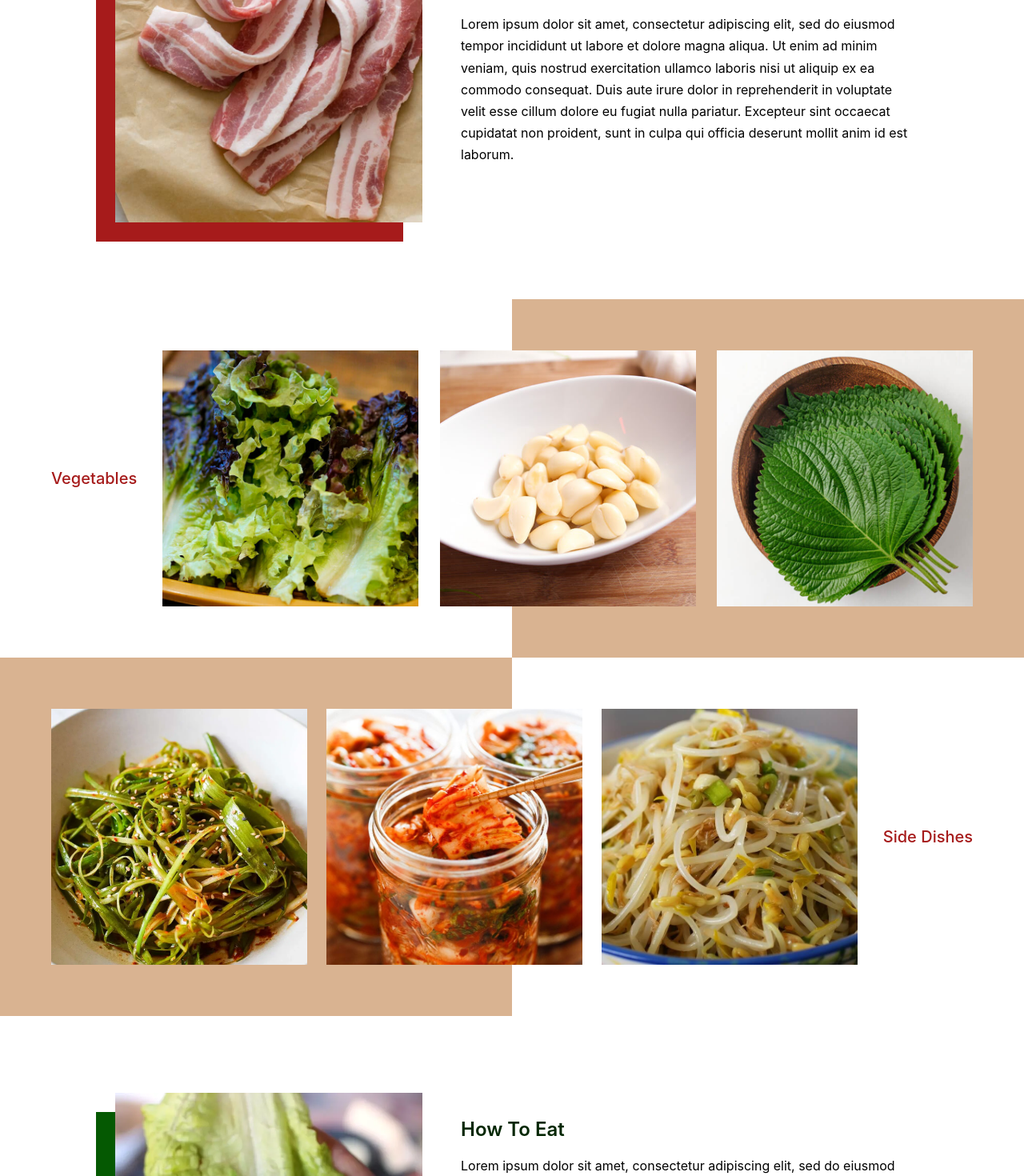
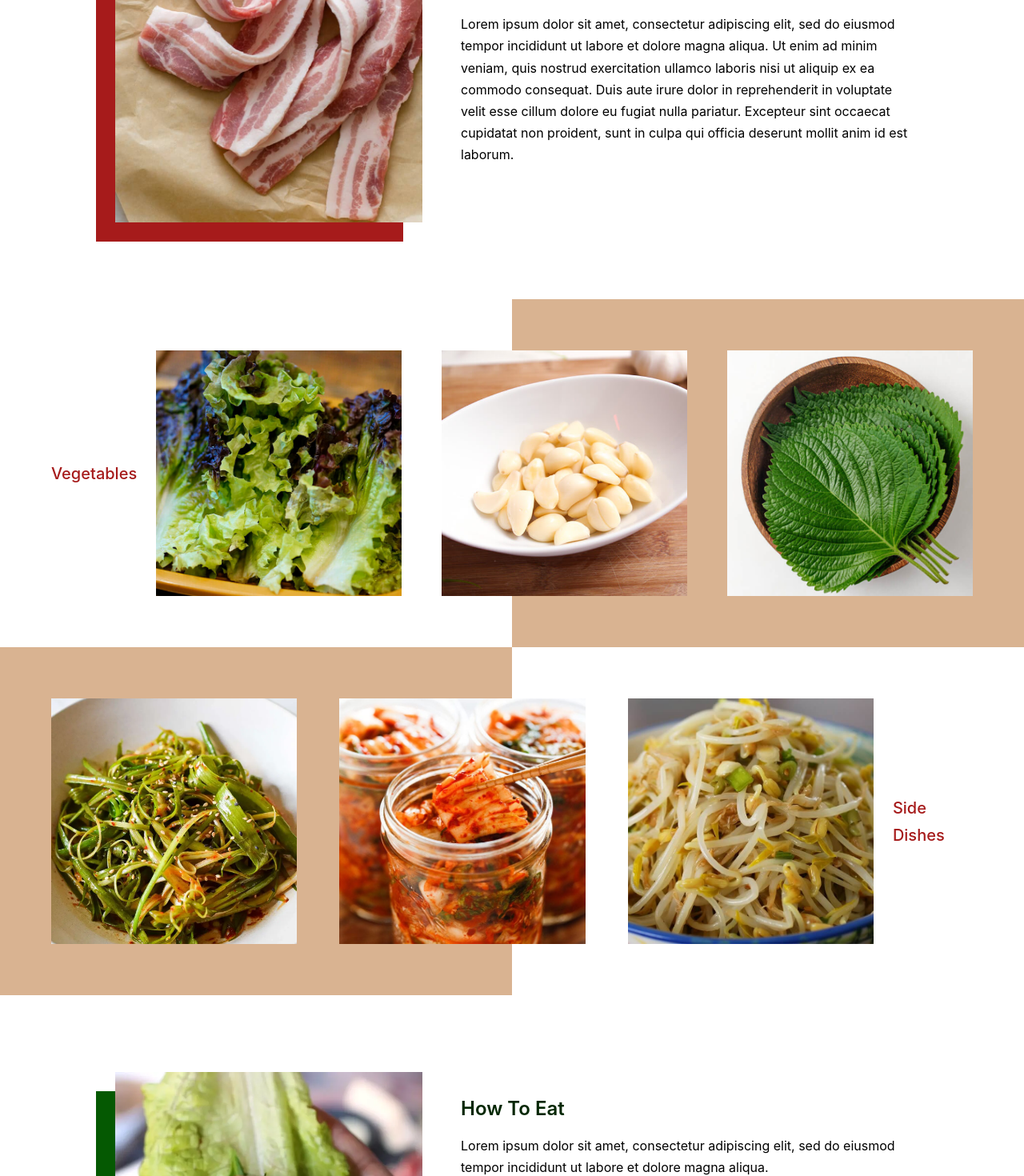
Before and after one commit to d-mini/mediendesign, a React (Create React App) app: page / in a window 1280 px wide. Shown: the part 1992-3462 px from the top of the page at 80% size. Built offline with nearby package versions, Linux system fonts and the light colour scheme.

Commit message:
UPDATE stuff

```diff
--- a/src/components/About.js
+++ b/src/components/About.js
@@ -41,7 +41,7 @@ function About() {
                             Due to its great popularity in South Korea, the third day of the third month, the <span className='font-bold'>3rd March</span>, is a designated day to promote the consumption of the grilled pork belly, the <span className='font-bold'>"Samgyeopsal Day"</span>.
                         </li>
                         <li>
-                            There is a <span className='font-bold'>myth</span> in South Korea that eating Samgyeopsal <span className='font-bold'>protects humans from air pollution</span> by fine dust. This is thought to have originated from the practice of Korean miners eating pork after an intensive mining operation.
+                            There is a <span className='font-bold'>myth</span> in South Korea that <span className='font-bold'>eating 삼겹살 protects humans from air pollution</span> by fine dust. This is thought to have originated from the practice of Korean miners eating pork after an intensive mining operation.
                         </li>
                     </ul>
                 </div>
--- a/src/components/Gallery.css
+++ b/src/components/Gallery.css
@@ -9,8 +9,8 @@
 
 @media (min-width: 640px) {
     .galleryImage {
-        height: 25vw;
-        width: 25vw;
+        height: 24vw;
+        width: 24vw;
     }
 }
 
--- a/src/components/Ingredients.js
+++ b/src/components/Ingredients.js
@@ -33,8 +33,8 @@ function Ingredients() {
             </ShadowImageSection>
 
             <div className='w-full section-color-right'>
-                <div className='flex flex-col xl:flex-row items-center justify-center gap-4 xl:gap-8 py-12 px-12 sm:py-16 sm:px-16'>
-                    <h2 className='text-secondary-light sm:self-start xl:self-auto'>Vegetables</h2>
+                <div className='flex flex-col xl:flex-row items-center justify-center gap-4 xl:gap-6 py-12 px-12 sm:py-16 sm:px-16'>
+                    <h2 className='text-secondary-light sm:self-start xl:self-auto xl:text-right'>Vegetables</h2>
                     <Gallery>
                         <GalleryImage label='Lettuce' description=''>
                             <img src={lettuce} alt='Lettuce' />
@@ -42,17 +42,16 @@ function Ingredients() {
                         <GalleryImage label='Garlic' description=''>
                             <img src={garlic} alt='Garlic' />
                         </GalleryImage>
-                        <GalleryImage label='Perilla Leaf' description=''>
+                        <GalleryImage label='Kkaennip' description='Perilla Leaf'>
                             <img src={perilla} alt='Perilla Leafs' />
                         </GalleryImage>
-
                     </Gallery>
                 </div>
             </div>
 
             <div className='w-full section-color-left'>
-                <div className='flex flex-col xl:flex-row items-center justify-center gap-4 xl:gap-8 py-12 px-12 sm:py-16 sm:px-16'>
-                    <h2 className='text-secondary-light order-first xl:order-last sm:self-end xl:self-auto shrink-0'>Side Dishes</h2>
+                <div className='flex flex-col xl:flex-row items-center justify-center gap-4 xl:gap-6 py-12 px-12 sm:py-16 sm:px-16'>
+                    <h2 className='text-secondary-light order-first xl:order-last sm:self-end xl:self-auto'>Side Dishes</h2>
                     <Gallery>
                         <GalleryImage label='Pa Muchim' description='Scallion Salad'>
                             <img src={scallions} alt='Scallions' />
```
